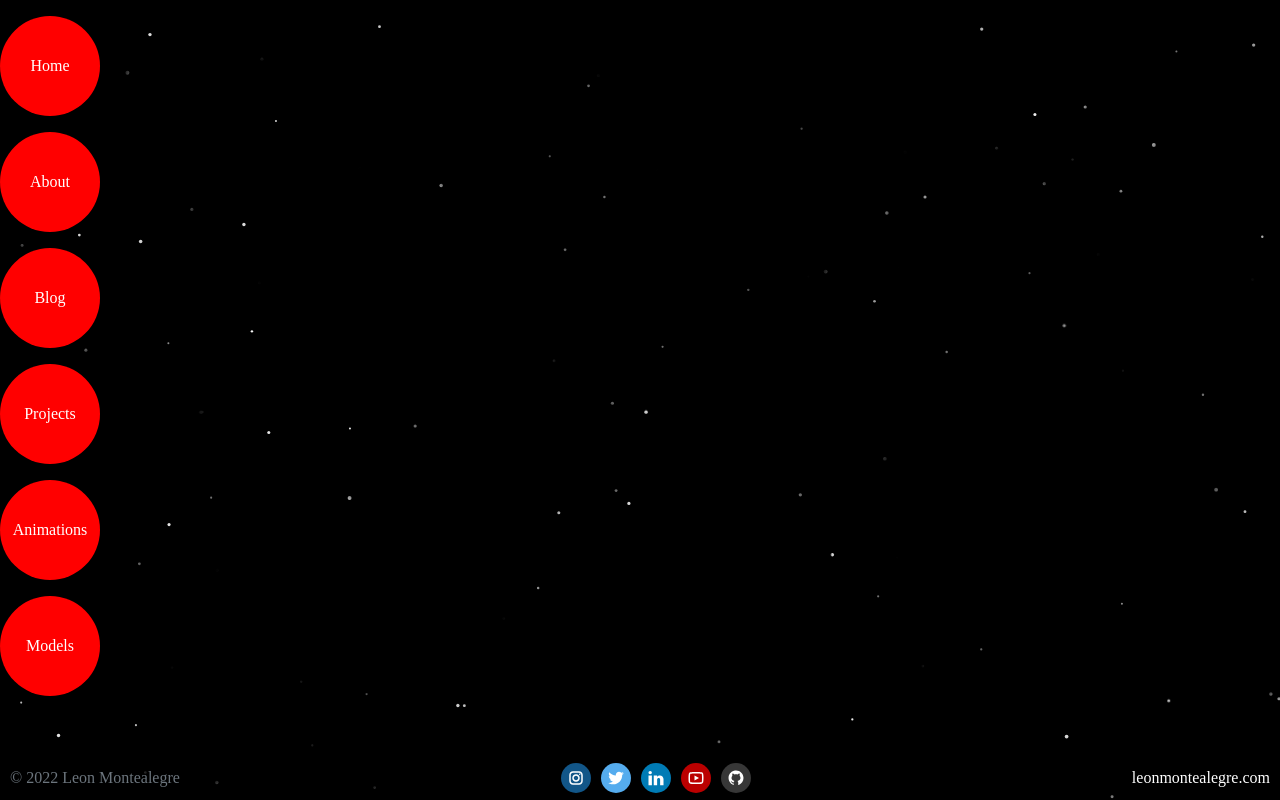
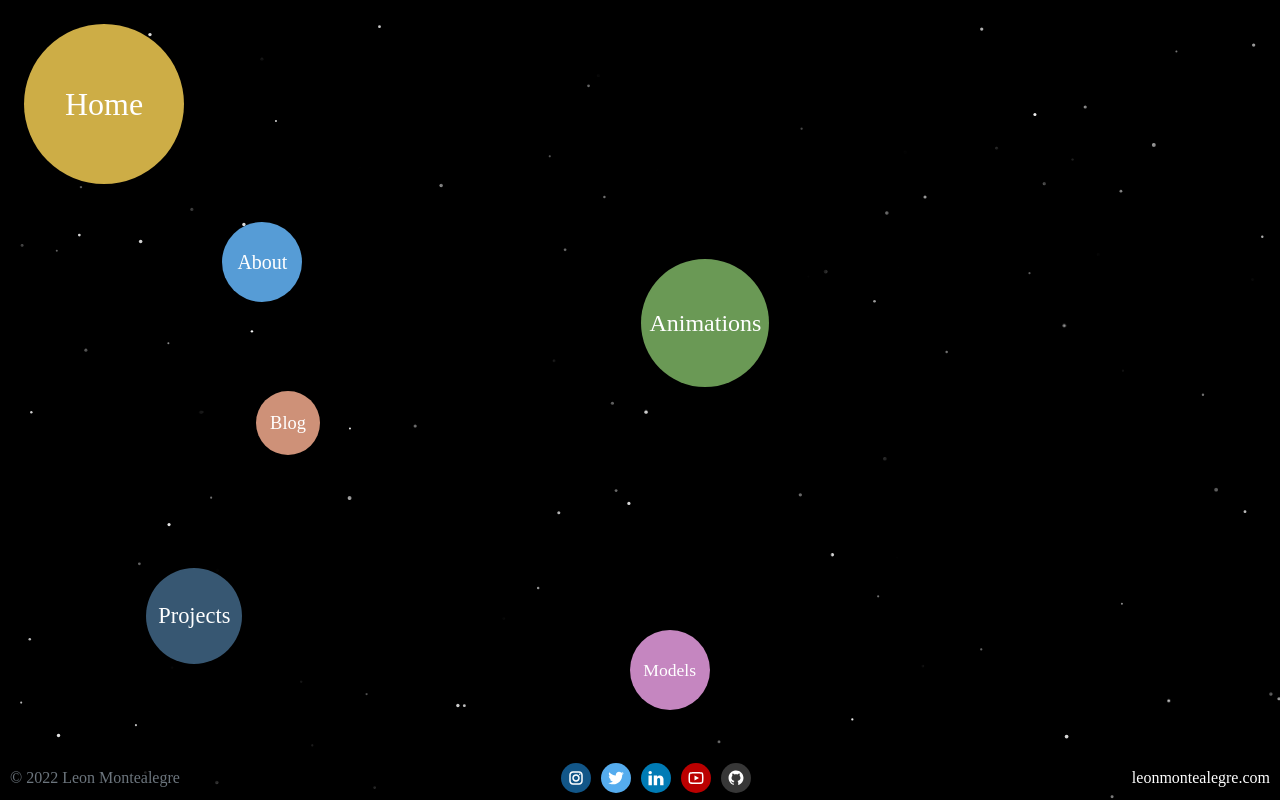
Before and after one commit to LeonMontealegre/Website, a Next.js app: page / in a window 1280 px wide. Built offline with nearby package versions, Linux system fonts and the light colour scheme; a web font is replaced by a local one.

Commit message:
Fixed landing page issues with button movement

```diff
--- a/src/pages/index.module.scss
+++ b/src/pages/index.module.scss
@@ -7,9 +7,7 @@
 }
 
 .circle {
-    width: 100px;
-    height: 100px;
-    line-height: 100px;
+    position: absolute;
 
     border-radius: 50%;
 
@@ -24,4 +22,8 @@
 
         transform: scale(1.1);
     }
+
+    & > p {
+        margin: 0;
+    }
 }
--- a/src/pages/index.tsx
+++ b/src/pages/index.tsx
@@ -2,19 +2,103 @@ import type {NextPage} from "next";
 import Head from "next/head";
 import Image from "next/image";
 import Link from "next/link";
+import {useEffect, useMemo, useState} from "react";
+import {Clamp, FractionalNormalize, Lerp, Normalize} from "utils/math";
+import {useWindowSize} from "utils/useWindowSize";
 
 import styles from "./index.module.scss";
 
 
+type CircleButton = {
+    href: string;
+    text: string;
+    radius: number;
+    color: string;
+    pos: { // Polar
+        r: number;
+        a: number;
+    };
+    fontSize: number;
+}
+
+const OriginPos = {
+    x: 13, y: 13
+};
+
+const CIRCLES: CircleButton[] = [
+    { href: "/",           text: "Home",       radius: 10, color: "#cdad46", pos: { r:   0, a:  0 }, fontSize: 4   },
+    { href: "/about",      text: "About",      radius:  5, color: "#569cd6", pos: { r:  28, a: 45 }, fontSize: 2.5 },
+    { href: "/blog",       text: "Blog",       radius:  4, color: "#ce9178", pos: { r:  46, a: 60 }, fontSize: 2.3 },
+    { href: "/projects",   text: "Projects",   radius:  6, color: "#375772", pos: { r:  65, a: 80 }, fontSize: 2.8 },
+    { href: "/animations", text: "Animations", radius:  8, color: "#6a9955", pos: { r:  80, a: 20 }, fontSize: 3   },
+    { href: "/models",     text: "Models",     radius:  5, color: "#c586c0", pos: { r: 100, a: 45 }, fontSize: 2.2 },
+].map((c) => ({ ...c, pos: { r: c.pos.r, a: c.pos.a * Math.PI/180 } }));
+
+
 const Home: NextPage = () => {
+    const [show, setShow] = useState(false);
+    const { w, h } = useWindowSize();
+
+    useEffect(() => {
+        setShow(true);
+    }, []);
+
+
+    // Updates the circles by the current window-ratio in the following way:
+    // For a ratio <= 0.8  : Lerp positions down to being vertical
+    // For a ratio <= 1.0  : Scale the circles down
+    // For any other ratio : Stay the same, but scale with the height of the screen
+    const curCircles = useMemo(() => !show ? [] :
+        CIRCLES.map(({ radius, pos: { r, a }, fontSize, ...rest }) => {
+            const ratio = w/h;
+
+            const [angle, scale] = (() => {
+                // This essentially just lerps the positions of each circle
+                //  as a function of the ratio between a ratio of 0.2 and 0.8
+                if (ratio <= 4/5) {
+                    // Do a non-linear normalization for a more interesting effect
+                    const t = FractionalNormalize(ratio, 4/5, 1/5, 8/5);
+                    return [Lerp(t, a, +Math.PI/2), 4/5];
+                }
+
+                const scale = (ratio <= 1) ? (ratio) : (1.0);
+                return [a, scale];
+            })();
+
+            const size = (2 * radius);
+            const x = r * Math.cos(angle) + OriginPos.x - radius;
+            const y = r * Math.sin(angle) + OriginPos.y - radius;
+
+            return {
+                ...rest,
+                width:  `${size * scale * h / 100}px`,
+                height: `${size * scale * h / 100}px`,
+
+                left: `${x * scale * h / 100}px`,
+                top:  `${y * scale * h / 100}px`,
+
+                fontSize: `${(fontSize * scale)}vh`,
+            };
+        }),
+    [show, w, h]);
+
+    if (!show)
+        return null;
+
     return (
         <div className={styles["container"]}>
-            <Link href="/"          ><div className={styles["circle"]}><p>Home      </p></div></Link>
-            <Link href="/about"     ><div className={styles["circle"]}><p>About     </p></div></Link>
-            <Link href="/blog"      ><div className={styles["circle"]}><p>Blog      </p></div></Link>
-            <Link href="/projects"  ><div className={styles["circle"]}><p>Projects  </p></div></Link>
-            <Link href="/animations"><div className={styles["circle"]}><p>Animations</p></div></Link>
-            <Link href="/models"    ><div className={styles["circle"]}><p>Models    </p></div></Link>
+            {curCircles.map(({ href, text, color, width, height, left, top, fontSize }) => (
+                <Link key={text} href={href}>
+                    <div className={styles["circle"]}
+                            style={{
+                            width: width, height, lineHeight: height,
+                            left, top,
+                            backgroundColor: color,
+                            }}>
+                        <p style={{ fontSize }}>{text}</p>
+                    </div>
+                </Link>
+            ))}
         </div>
     );
 }
--- /dev/null
+++ b/src/utils/math.ts
@@ -0,0 +1,57 @@
+
+export function Clamp(x: number, min: number, max: number) {
+    return Math.min(Math.max(x, min), max);
+}
+
+/**
+ * Linearly maps `x` in the domain [`min`, `max`] to [`newMin`, `newMax`]
+ *
+ * @param x The number to map
+ * @param min The lower bound of `x`
+ * @param max The upper bound of `x`
+ * @param newMin The new lower bound
+ * @param newMax The new upper bound
+ * @returns A remapped version of `x` between `newMin` and `newMax`
+ */
+export function Remap(x: number, min: number, max: number, newMin: number, newMax: number) {
+    return Clamp((newMax - newMin)/(max - min) * (x - min) + newMin, newMin, newMax);
+}
+
+/**
+ * Performs a linear normalization of the given number `x` to be between 0 and 1
+ *  given the bounds of `x`.
+ *
+ * @param x The number to normalize
+ * @param min The lower bound of `x`
+ * @param max The upper bound of `x`
+ * @returns A normalized version of `x` linearly between 0 and 1
+ */
+export function Normalize(x: number, min: number, max: number) {
+    return Remap(x, min, max, 0, 1);
+}
+
+/**
+ * Performs a non-linear normalization of the given number `x` to be between 0 and 1
+ *  using a fractional exponentation with `f` and the bounds of `x`.
+ *
+ * @param x The number to normalize
+ * @param min The lower bound of `x`
+ * @param max The upper bound of `x`
+ * @param f The fraction for the
+ * @returns A normalized version of `x` non-linearly between 0 and 1
+ */
+export function FractionalNormalize(x: number, min: number, max: number, f: number) {
+    return Math.pow(1 - Math.pow(1 - Normalize(x, min, max), f), 1/f);
+}
+
+/**
+ * Performs a linear interpolation between `start` and `end`.
+ *
+ * @param t The "time", which must be a value between 0 and 1
+ * @param start The value at t = 0
+ * @param end The value at t = 1
+ * @returns The interpolation between start and end using `t`
+ */
+export function Lerp(t: number, start: number, end: number) {
+    return (1 - t) * start + (t) * end;
+}
--- /dev/null
+++ b/src/utils/useWindowSize.ts
@@ -0,0 +1,29 @@
+import {useEffect, useState} from "react";
+
+
+export const useWindowSize = () => {
+    const getSize = () => {
+        if (typeof window === "undefined")
+            return { w: 0, h: 0 };
+        return {
+            w: window.innerWidth,
+            h: window.innerHeight,
+        };
+    };
+
+    // Initialize state with initial window size
+    const [size, setSize] = useState(getSize());
+
+    useEffect(() => {
+        // Function to call on window resize to update the state
+        const onResize = () => setSize(getSize());
+
+        // Add event listener
+        window.addEventListener("resize", onResize);
+
+        // Remove event listener on cleanup
+        return () => window.removeEventListener("resize", onResize);
+    }, []); // Empty array ensures that the effect is only run once
+
+    return size;
+}
```
